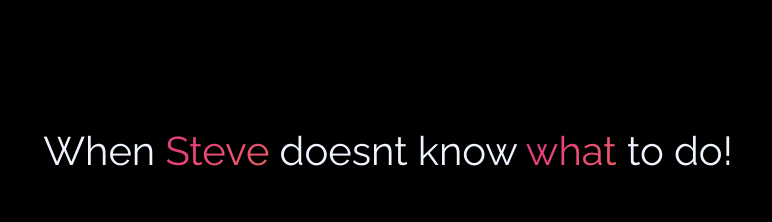
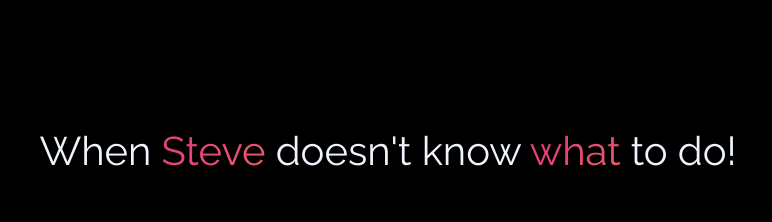
Before and after one commit to Steve2312/amusingkeypad_old, a plain HTML site: page index.html in a window 1280 px wide. Shown: the part 1891-2113 px from the top of the page, 252-1024 px from the left. Drawn offline with nearby package versions, Linux system fonts and the light colour scheme.

Commit message:
Bug fixes

```diff
--- a/index.html
+++ b/index.html
@@ -176,7 +176,7 @@
 
         <div class="row" style="margin-top: 100px;">
             <div class="col-md-12 animated2 fadeIn" style="display:block;">
-                <h1 class="animated fadeIn" style="margin-bottom: 50px; display:block; text-align: center;">When <a class="animationdelay2s" id="gradient">Steve</a> doesnt know <a class="animationdelay2s" id="gradient">what</a> to do!</h1>
+                <h1 class="animated fadeIn" style="margin-bottom: 50px; display:block; text-align: center;">When <a class="animationdelay2s" id="gradient">Steve</a> doesn't know <a class="animationdelay2s" id="gradient">what</a> to do!</h1>
             </div>
         </div>
 
```
